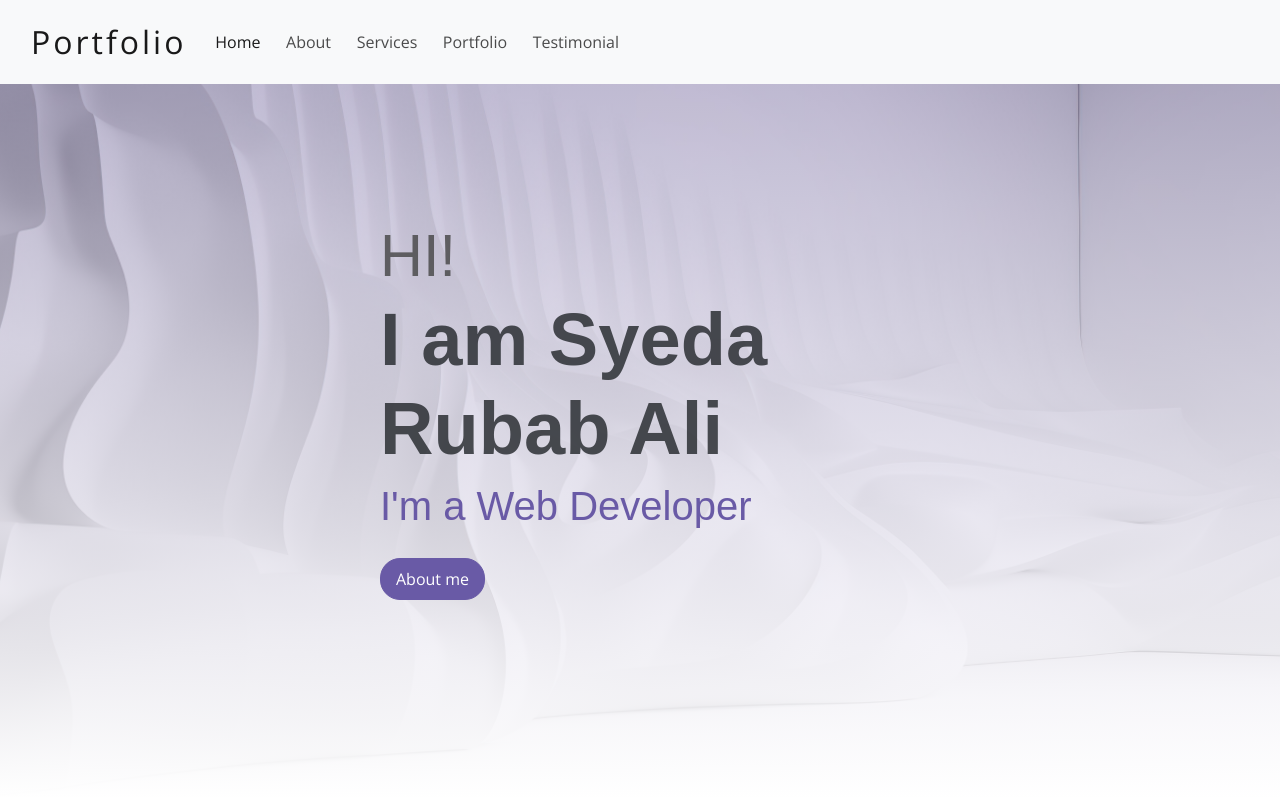
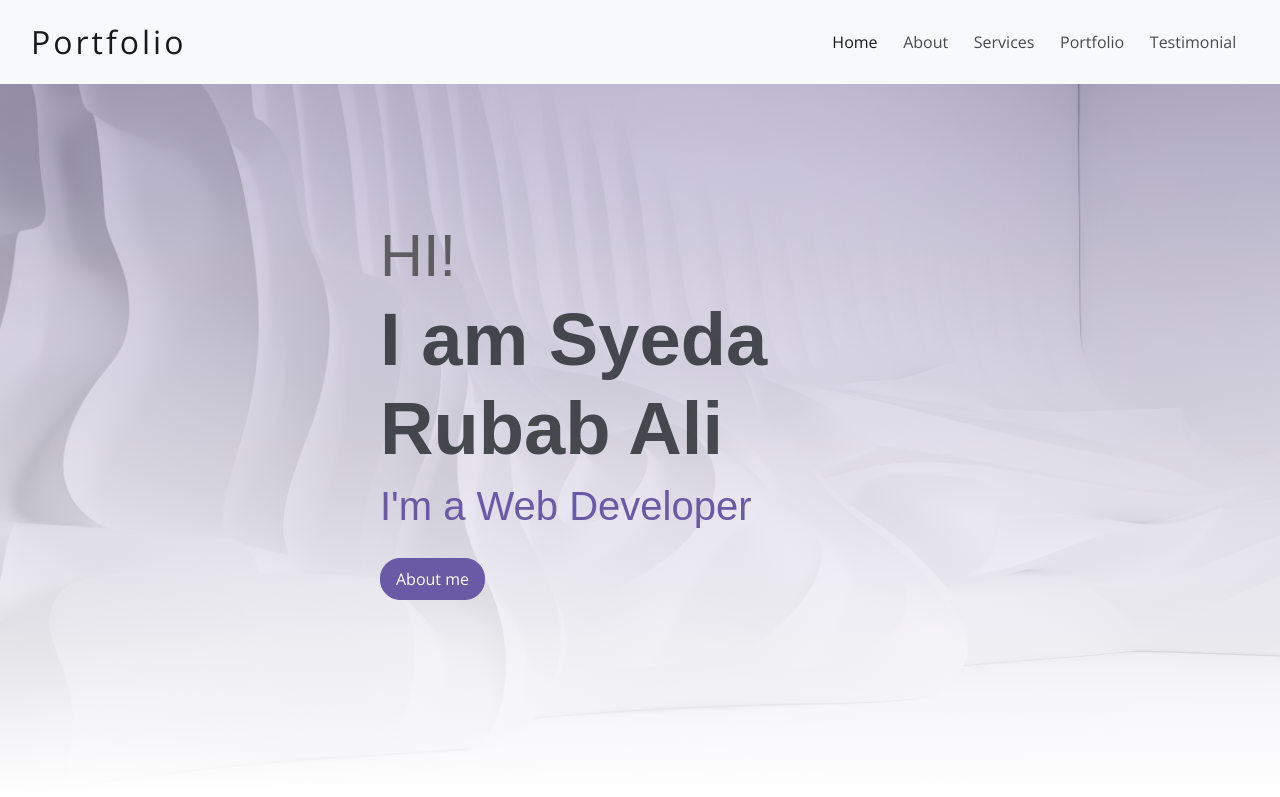
Before and after one commit to 4bdu11ah-1mr4n/portfolio, a plain HTML site: page index.html in a window 1280 px wide. Shown: the top 797 px of the page. Drawn offline with nearby package versions, Linux system fonts and the light colour scheme; a web font is replaced by a local one.

Commit message:
index.html

```diff
--- a/index.html
+++ b/index.html
@@ -16,13 +16,18 @@
 <!-- Navbar -->
 <nav class="navbar navbar-expand-lg navbar-light bg-light fixed-top">
     <div class="container-fluid">
+        <!-- Logo -->
         <a class="navbar-brand" href="#">Portfolio</a>
+
+        <!-- Navbar toggle button for smaller screens -->
         <button class="navbar-toggler" type="button" data-bs-toggle="collapse" data-bs-target="#navbarSupportedContent"
             aria-controls="navbarSupportedContent" aria-expanded="false" aria-label="Toggle navigation">
             <span class="navbar-toggler-icon"></span>
         </button>
-        <div class="collapse navbar-collapse" id="navbarSupportedContent">
-            <ul class="navbar-nav me-auto mb-2 mb-lg-0">
+
+        <!-- Navbar links -->
+        <div class="collapse navbar-collapse justify-content-end" id="navbarSupportedContent">
+            <ul class="navbar-nav">
                 <li class="nav-item">
                     <a class="nav-link active" aria-current="page" href="#home">Home</a>
                 </li>
@@ -38,7 +43,7 @@
                 <li class="nav-item">
                     <a class="nav-link" href="#testmonial">Testimonial</a>
                 </li>
-
+            </ul>
         </div>
     </div>
 </nav>
```
